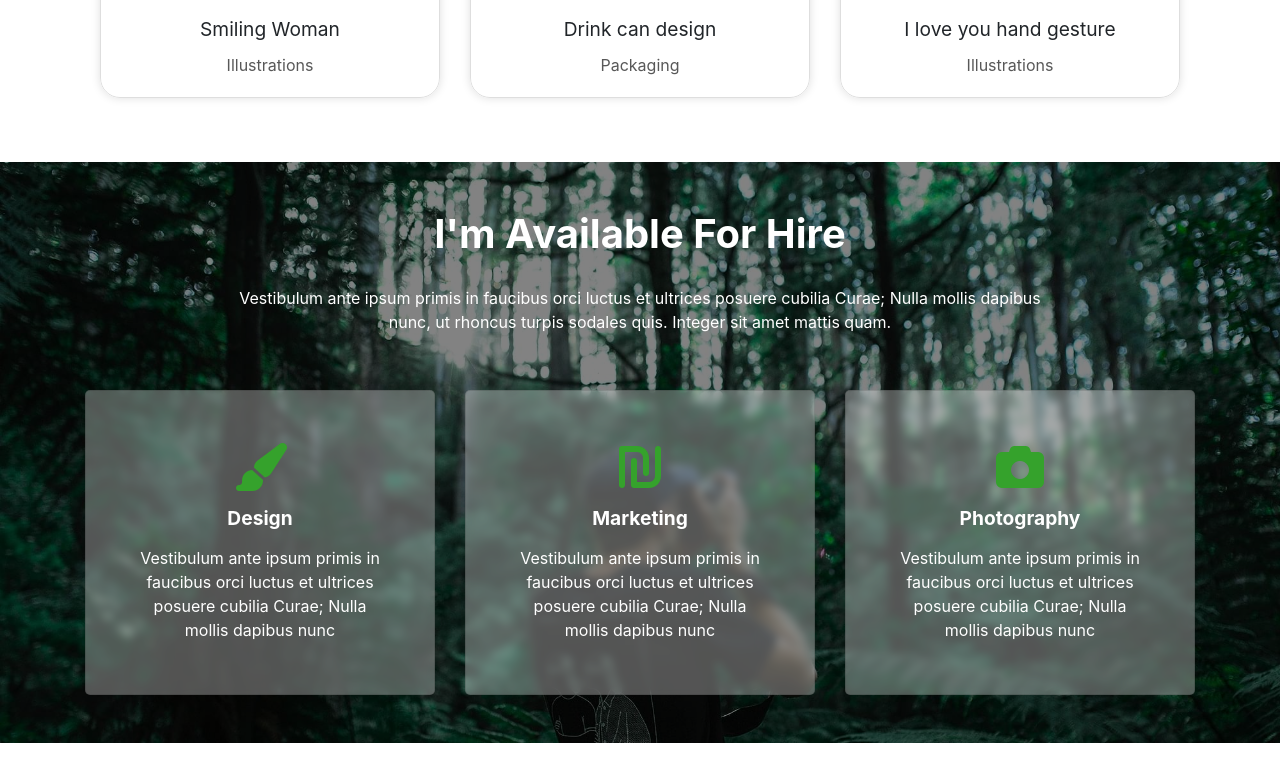
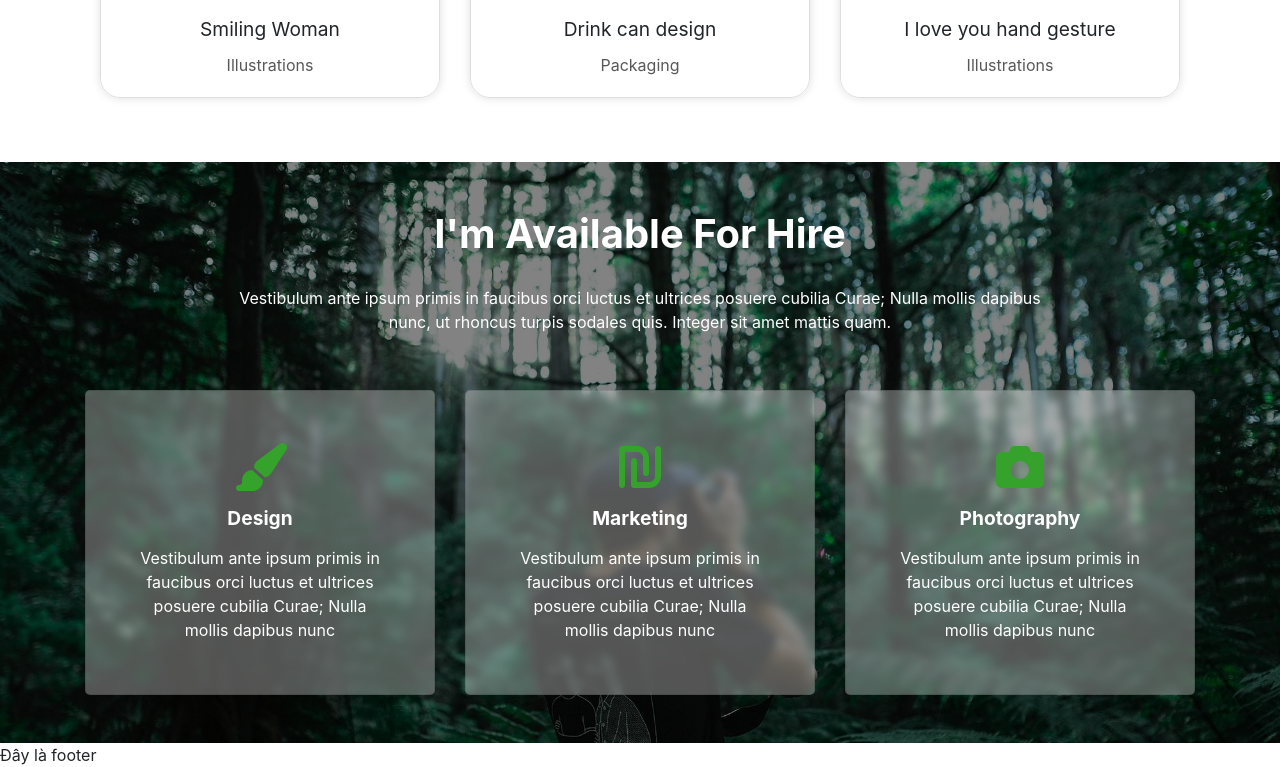
Before and after one commit to Phongdo207/bc50_portfolio, a plain HTML site: page index.html in a window 1280 px wide. Shown: the part 1816-2583 px from the top of the page. Before the commit the page ends 2559 px from the top, so only its background shows below. Drawn offline with nearby package versions, Linux system fonts and the light colour scheme.

Commit message:
ft by thuan

```diff
--- a/index.html
+++ b/index.html
@@ -315,7 +315,7 @@
     </div>
   </section>
 
-
+<footer>Đây là footer</footer>
 
 
 
```
